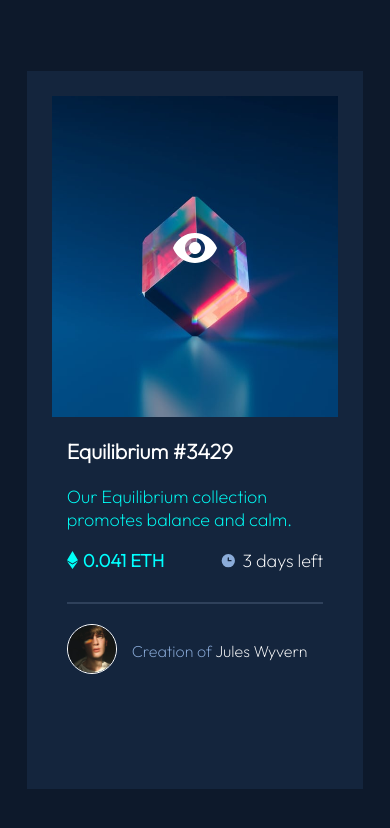
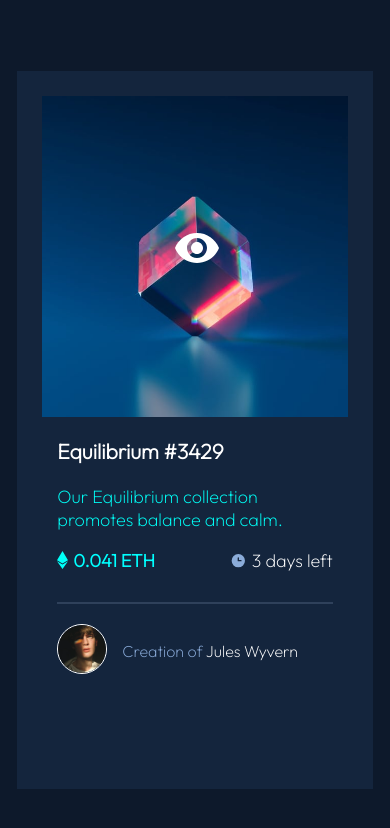
Before and after one commit to kds150/nft-preview-card-component-main, a plain HTML site: page index.html in a window 390 px wide. Drawn offline with Linux system fonts and the light colour scheme.

```diff
--- a/style.css
+++ b/style.css
@@ -112,14 +112,14 @@ hr{
 
 @media screen and (max-width: 768px)  {
     .container{
-        width: 55%;
+        width: 60%;
         height: 85%;
     }
 }
 
 @media screen and (max-width: 400px) {
     .container{
-        width: 90%;
+        width: 95%;
         height: 85%;
     }
 
```
